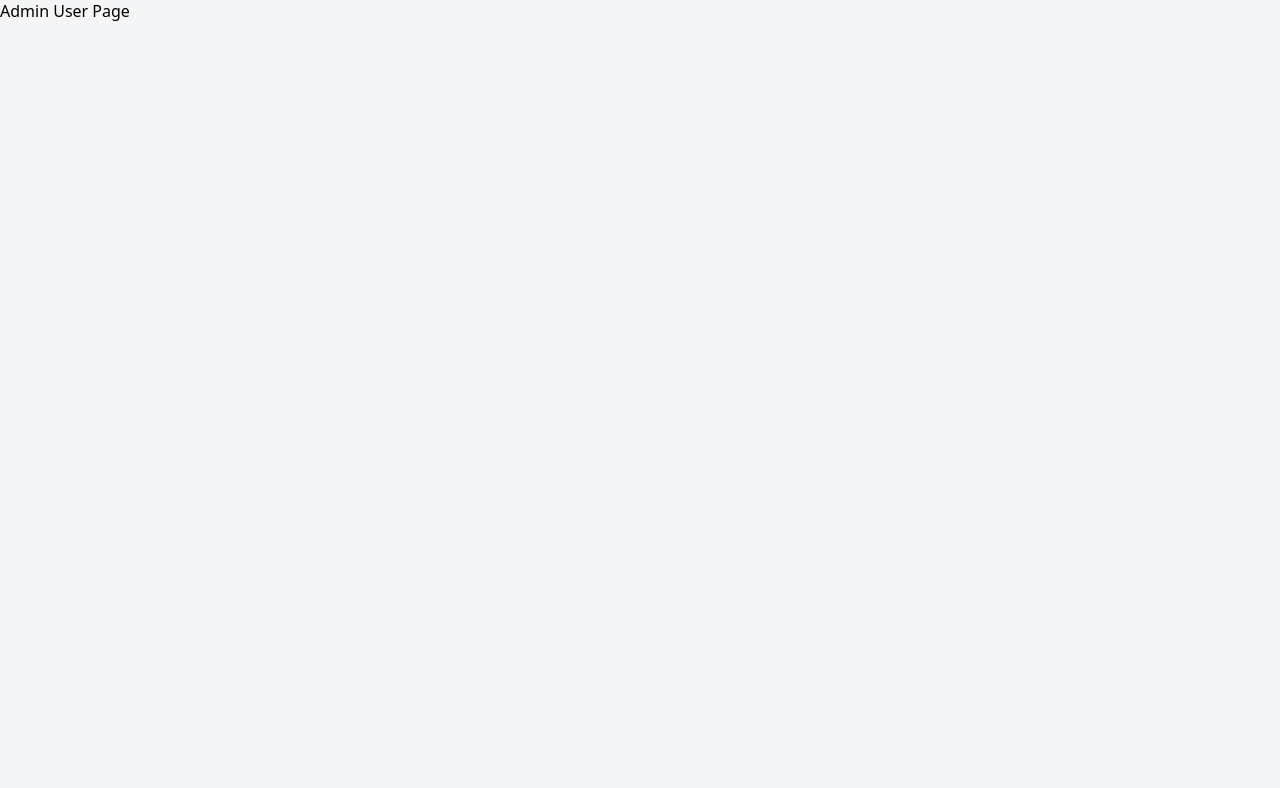
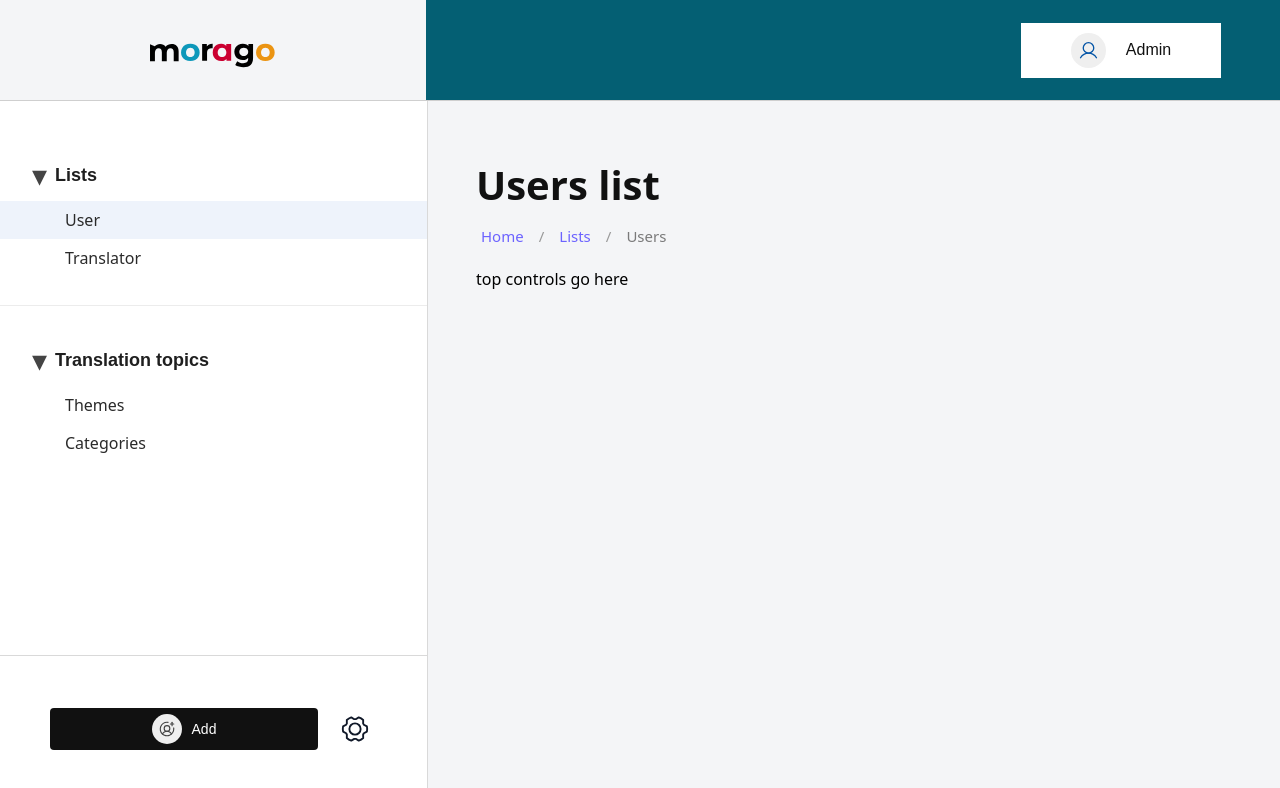
Before and after one commit to Nivedha29/morago_frontend_dec3, a React (Vite) app: page /admin/users in a window 1280 px wide. Shown: the top 788 px of the page. Built offline with nearby package versions, Linux system fonts and the light colour scheme; no server answers.

Commit message:
Style: Added the components on pages for Initial Mounting

```diff
--- a/src/pages/admin/AdminCategoriesPage.jsx
+++ b/src/pages/admin/AdminCategoriesPage.jsx
@@ -1,5 +1,28 @@
+import AdminHeader from "../../components/admin/AdminHeader";
+import AdminSidebar from "../../components/admin/AdminSidebar";
+import AdminPageShell from "../../components/admin/AdminPageShell";
+import "../../styles/AdminLayout.css";
+
 const AdminCategoriesPage = () => {
-  return <div>Admin Categories Page</div>;
+  return (
+    <div>
+      <AdminHeader />
+
+      <div className="admin-page-wrapper">
+        <AdminSidebar />
+
+        <div className="admin-page-content">
+          <AdminPageShell
+            title="Categories"
+            breadcrumbSection="Translation topics"
+            breadcrumbPage="Categories"
+          >
+            <div>top controls go here</div>
+          </AdminPageShell>
+        </div>
+      </div>
+    </div>
+  );
 };
 
 export default AdminCategoriesPage;
--- a/src/pages/admin/AdminThemesPage.jsx
+++ b/src/pages/admin/AdminThemesPage.jsx
@@ -1,5 +1,28 @@
+import AdminHeader from "../../components/admin/AdminHeader";
+import AdminSidebar from "../../components/admin/AdminSidebar";
+import AdminPageShell from "../../components/admin/AdminPageShell";
+import "../../styles/AdminLayout.css";
+
 const AdminThemesPage = () => {
-  return <div>Admin Themes Page</div>;
+  return (
+    <div>
+      <AdminHeader />
+
+      <div className="admin-page-wrapper">
+        <AdminSidebar />
+
+        <div className="admin-page-content">
+          <AdminPageShell
+            title="Themes"
+            breadcrumbSection="Translation topics"
+            breadcrumbPage="Themes"
+          >
+            <div>top controls go here</div>
+          </AdminPageShell>
+        </div>
+      </div>
+    </div>
+  );
 };
 
 export default AdminThemesPage;
--- a/src/pages/admin/AdminUserPage.jsx
+++ b/src/pages/admin/AdminUserPage.jsx
@@ -1,5 +1,28 @@
+import AdminHeader from "../../components/admin/AdminHeader";
+import AdminSidebar from "../../components/admin/AdminSidebar";
+import AdminPageShell from "../../components/admin/AdminPageShell";
+import "../../styles/AdminLayout.css";
+
 const AdminUserPage = () => {
-  return <div>Admin User Page</div>;
+  return (
+    <div>
+      <AdminHeader />
+
+      <div className="admin-page-wrapper">
+        <AdminSidebar />
+
+        <div className="admin-page-content">
+          <AdminPageShell
+            title="Users list"
+            breadcrumbSection="Lists"
+            breadcrumbPage="Users"
+          >
+            <div>top controls go here</div>
+          </AdminPageShell>
+        </div>
+      </div>
+    </div>
+  );
 };
 
 export default AdminUserPage;
```
Also changed, not shown: src/components/admin/AdminLayout.jsx (deleted, +0 -17 lines).
